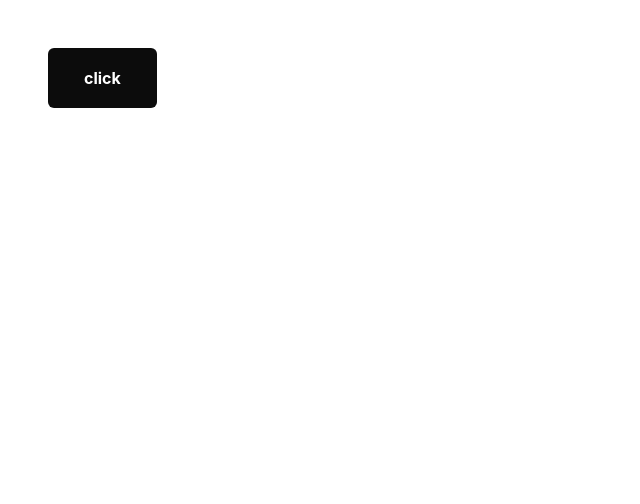
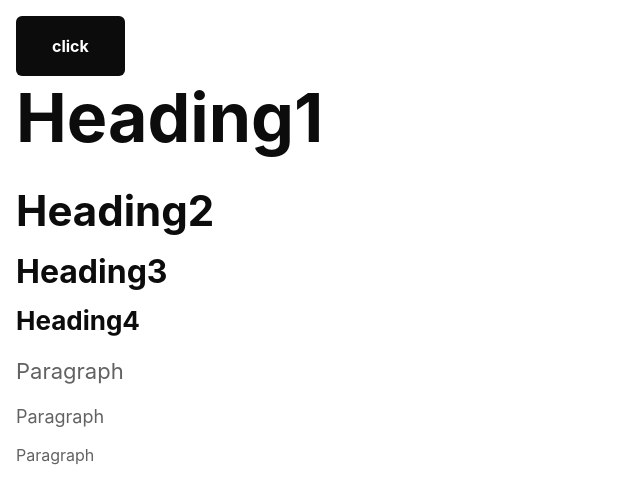
Before and after one commit to Ahd-3hd/sassly, a React (Create React App) app: page /test in a window 1280 px wide. Shown: the top 504 px of the page, without its empty margins (0-640 px from the left). Built offline with nearby package versions, Linux system fonts and the light colour scheme.

Commit message:
create typography

```diff
--- /dev/null
+++ b/src/components/Typography/index.tsx
@@ -0,0 +1,31 @@
+import styled from "styled-components";
+
+export const Heading1 = styled.h1`
+  font-size: ${({ theme: { fontSizes } }) => fontSizes.heading1};
+  margin-top: 0;
+  margin-bottom: 27px;
+  color: ${({ theme: { colors } }) => colors.primary};
+`;
+export const Heading2 = styled.h2`
+  font-size: ${({ theme: { fontSizes } }) => fontSizes.heading2};
+  margin-top: 0;
+  margin-bottom: 16px;
+  color: ${({ theme: { colors } }) => colors.primary};
+`;
+export const Heading3 = styled.h3`
+  font-size: ${({ theme: { fontSizes } }) => fontSizes.heading3};
+  margin-top: 0;
+  margin-bottom: 14px;
+  color: ${({ theme: { colors } }) => colors.primary};
+`;
+export const Heading4 = styled.h4`
+  font-size: ${({ theme: { fontSizes } }) => fontSizes.heading4};
+  margin-top: 0;
+  margin-bottom: 16px;
+  color: ${({ theme: { colors } }) => colors.primary};
+`;
+
+export const Paragraph = styled.p<{ variant: "pSmall" | "pNormal" | "pLarge" }>`
+  font-size: ${({ theme: { fontSizes }, variant }) => fontSizes[variant]};
+  color: ${({ theme: { colors } }) => colors.gray2};
+`;
--- a/src/pages/Test/index.tsx
+++ b/src/pages/Test/index.tsx
@@ -1,14 +1,28 @@
 import Layout from "../../components/Layout";
 import Button from "../../components/Buttons";
+import {
+  Heading1,
+  Heading2,
+  Heading3,
+  Heading4,
+  Paragraph,
+} from "../../components/Typography";
 const Test = () => {
   return (
     <Layout>
       <div
         style={{
-          margin: "3rem",
+          margin: "1rem",
         }}
       >
         <Button />
+        <Heading1>Heading1</Heading1>
+        <Heading2>Heading2</Heading2>
+        <Heading3>Heading3</Heading3>
+        <Heading4>Heading4</Heading4>
+        <Paragraph variant="pLarge">Paragraph</Paragraph>
+        <Paragraph variant="pNormal">Paragraph</Paragraph>
+        <Paragraph variant="pSmall">Paragraph</Paragraph>
       </div>
     </Layout>
   );
--- a/src/utils/theme.ts
+++ b/src/utils/theme.ts
@@ -16,9 +16,9 @@ const fontSizes = {
   heading4: "26px",
   heading5: "22px",
   heading6: "18px",
-  paragraphSmall: "16px",
-  paragraphDefault: "18px",
-  paragraphLarge: "22px",
+  pSmall: "16px",
+  pNormal: "18px",
+  pLarge: "22px",
 };
 
 export default {
```
Also changed, not shown: 1 other file (tests, documents, lock files or other folders).
